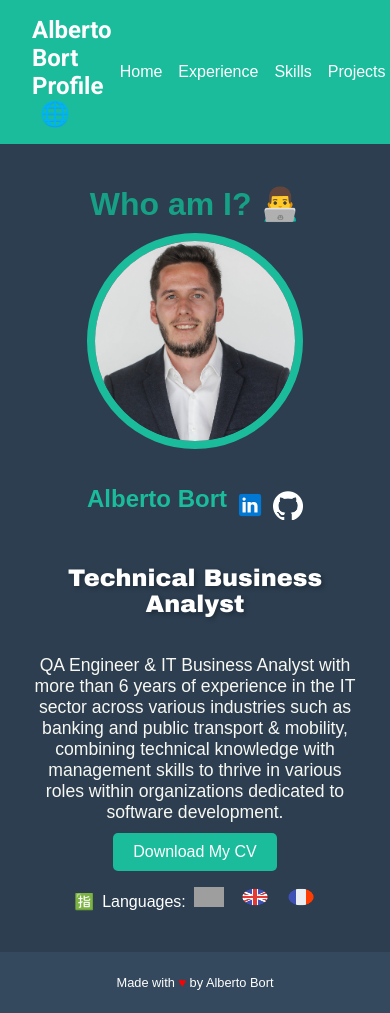
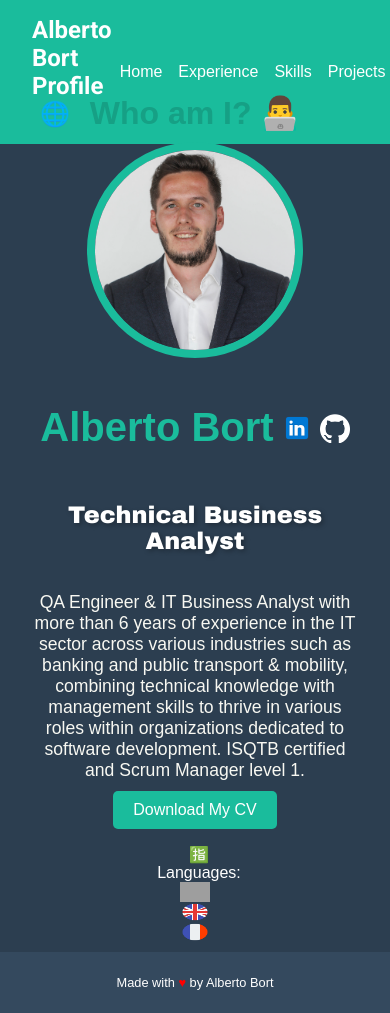
Before and after one commit to albope/perfil-profesional, a React (Create React App) app: page / in a window 390 px wide. Shown: the top 1013 px of the page. Built offline with nearby package versions, Linux system fonts and the light colour scheme; grey boxes are pictures that could not be loaded.

Commit message:
Añadido certificados a descripción

```diff
--- a/src/components/Home.css
+++ b/src/components/Home.css
@@ -1,5 +1,3 @@
-/* Home.css */
-
 body {
   font-family: Arial, sans-serif;
   margin: 0;
@@ -12,22 +10,22 @@ body {
 .profile {
   text-align: center;
   padding: 2rem;
-  padding-top: 100px; /* Asegurar suficiente espacio en la parte superior */
   max-width: 800px;
   margin: 0 auto;
   display: flex;
   flex-direction: column;
   justify-content: center;
   height: calc(100vh - 100px);
+  margin-top: 20px;
 }
 
 .profile img.profile-img {
-  width: 200px;
-  height: 200px;
+  width: 200px; /* Tamaño del contenedor más pequeño */
+  height: 200px; /* Asegurar que el contenedor sea un círculo perfecto */
   border-radius: 50%;
-  border: 8px solid #1abc9c;
+  border: 8px solid #1abc9c; /* Tamaño del borde */
   object-fit: cover;
-  object-position: 50% 5%;
+  object-position: 50% 5%; /* Ajustar la posición de la imagen dentro del contenedor */
   margin: 0 auto 20px auto;
 }
 
@@ -40,7 +38,7 @@ body {
 .name-icons h1 {
   color: #1abc9c;
   font-size: 2.5rem;
-  margin-right: 0.5rem;
+  margin-right: 0.5rem; /* Añadir un poco de espacio entre el nombre y los iconos */
 }
 
 .name-linkedin {
@@ -52,12 +50,12 @@ body {
 .linkedin-icon, .github-icon {
   width: 30px;
   height: auto;
-  transition: box-shadow 0.3s ease;
+  transition: box-shadow 0.3s ease; /* Transición suave para el cambio de color */
 }
 
 .linkedin-icon:hover, .github-icon:hover {
-  box-shadow: 0 0 10px 2px #1abc9c;
-  border-radius: 50%;
+  box-shadow: 0 0 10px 2px #1abc9c; /* Iluminar el borde con el color verde */
+  border-radius: 50%; /* Asegurarse de que el borde iluminado sea circular */
 }
 
 .languages {
@@ -84,8 +82,8 @@ body {
   border-radius: 5px;
   transition: background-color 0.3s ease;
   width: fit-content;
-  max-width: 200px;
-  margin: 0 auto;
+  max-width: 200px; /* Establecer un ancho máximo */
+  margin: 0 auto; /* Centrar el botón */
 }
 
 .cv-link:hover {
@@ -93,46 +91,45 @@ body {
 }
 
 .job-title {
-  font-weight: bold;
-  font-family: 'Arial Black', Gadget, sans-serif;
-  text-shadow: 2px 2px 5px rgba(0, 0, 0, 0.3);
-  color: white;
-  font-size: 1.5rem;
-  margin: 20px 0;
+  font-weight: bold; /* Negrita */
+  font-family: 'Arial Black', Gadget, sans-serif; /* Fuente llamativa */
+  text-shadow: 2px 2px 5px rgba(0, 0, 0, 0.3); /* Sombreado */
+  color: white; /* Mantener el color blanco */
+  font-size: 1.5rem; /* Ajustar el tamaño de la fuente */
+  margin: 20px 0; /* Añadir un margen para separar del resto del contenido */
 }
 
 /* Clase para el título Who am I */
 .about-me-title {
-  font-size: 3rem;
-  color: #16a085;
+  font-size: 3rem; /* Aumentar el tamaño de la fuente */
+  color: #16a085; /* Cambiar el color a blanco */
   margin-bottom: 10px;
-  margin-top: 0; /* Ajustar el margen superior */
+  margin-top: -120px; /* Ajustar el margen superior para acercar al encabezado */
 }
 
 /* Clase para el icono blanco */
 .white-icon {
-  color: white;
+  color: white; /* Asegurar que el icono sea blanco */
 }
 
-/* Media queries for responsive design */
-@media (max-width: 768px) {
+/* Media query para pantallas pequeñas */
+@media (max-width: 600px) {
   .about-me-title {
-    margin-top: 0; /* Asegurar que no haya superposición en pantallas pequeñas */
-    font-size: 2.5rem;
+    font-size: 2rem; /* Reducir el tamaño de la fuente para pantallas pequeñas */
+    margin-top: -60px; /* Reducir el margen superior para evitar superposición */
   }
 
-  .name-icons h1 {
-    font-size: 2rem;
+  .profile {
+    margin-top: 10px; /* Reducir el margen superior del perfil */
+  }
+
+  .languages {
+    display: flex;
+    flex-direction: column;
+    align-items: center;
+  }
+
+  .languages img {
+    margin: 5px 0; /* Ajustar el margen de los iconos de idiomas */
   }
 }
-
-@media (max-width: 480px) {
-  .about-me-title {
-    margin-top: 0; /* Asegurar que no haya superposición en pantallas muy pequeñas */
-    font-size: 2rem;
-  }
-
-  .name-icons h1 {
-    font-size: 1.5rem;
-  }
-}
--- a/src/components/Home.js
+++ b/src/components/Home.js
@@ -27,7 +27,7 @@ const Home = () => {
       </div>
       <p className="job-title">Technical Business Analyst</p>
       <p className="description">
-        QA Engineer & IT Business Analyst with more than 6 years of experience in the IT sector across various industries such as banking and public transport & mobility, combining technical knowledge with management skills to thrive in various roles within organizations dedicated to software development.
+        QA Engineer & IT Business Analyst with more than 6 years of experience in the IT sector across various industries such as banking and public transport & mobility, combining technical knowledge with management skills to thrive in various roles within organizations dedicated to software development. ISQTB certified and Scrum Manager level 1.
       </p>
       <a href="https://drive.google.com/file/d/1wQlXY0ertZdb6ocfo8KQhkrDAp2lr198/view?usp=sharing" className="cv-link" target="_blank" rel="noopener noreferrer">Download My CV</a>
       <div className="languages">
```
